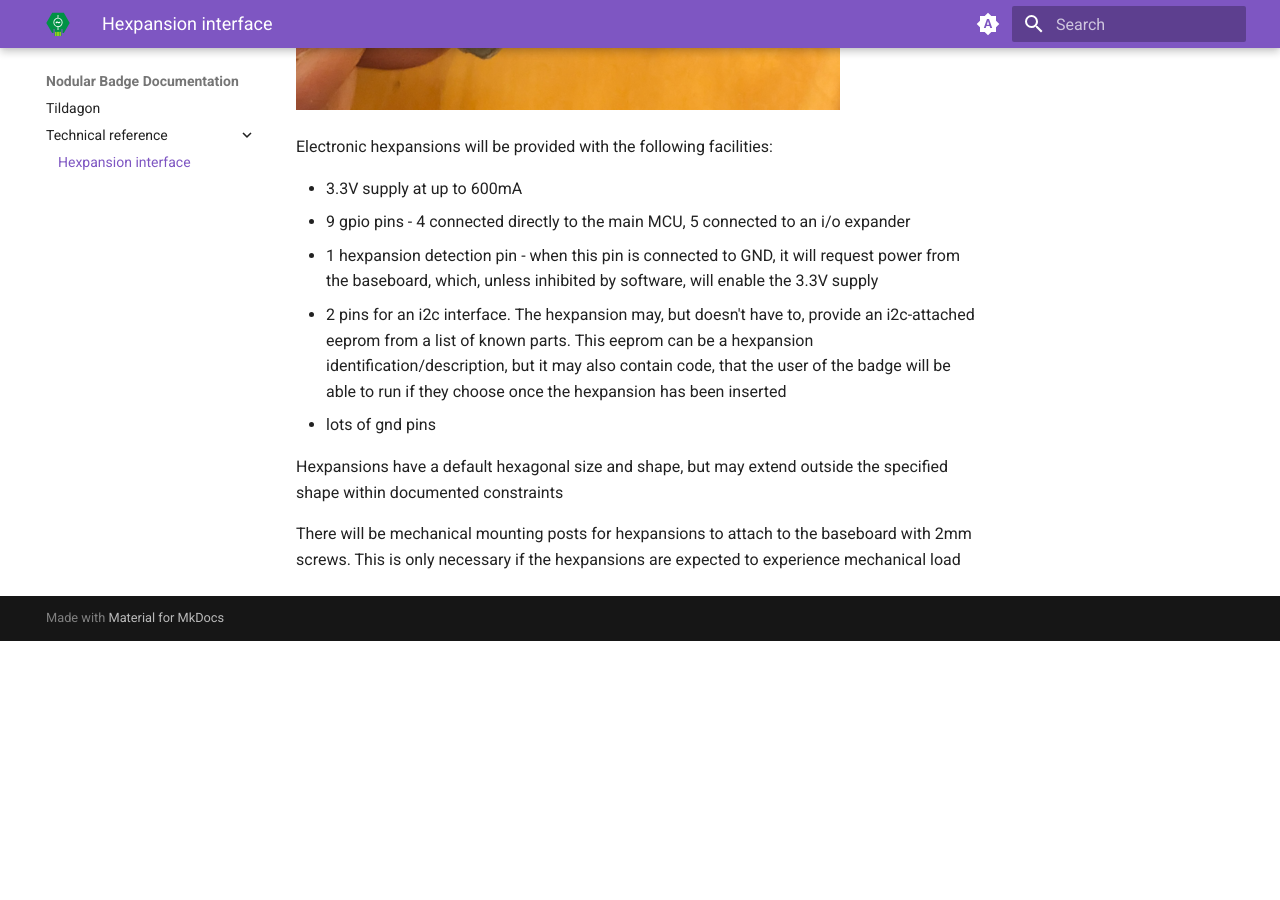
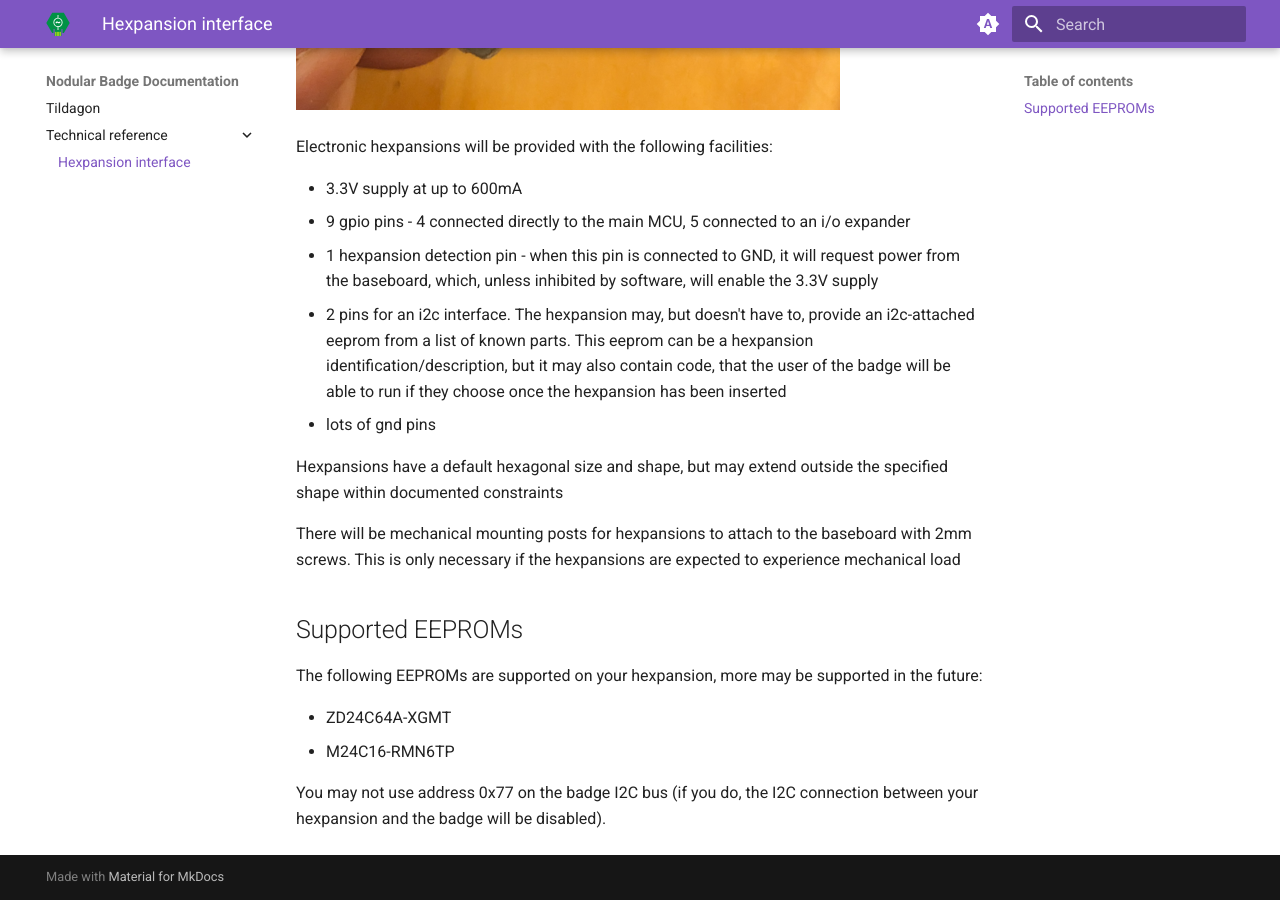
Before and after one commit to emfcamp/badge-2024-documentation, an MkDocs documentation site: the page built from docs/technical-reference/hexpansions.md, in a window 1280 px wide and 900 px high, scrolled down 1526 px. Built offline with MkDocs 1.6.1 and Material for MkDocs 9.7.7, drawn with Linux system fonts in a browser that asks for light colours; before the commit the page ends 2167 px from its top, so only the background shows below that.

Commit message:
List supported EEPROMs

```diff
--- a/docs/technical-reference/hexpansions.md
+++ b/docs/technical-reference/hexpansions.md
@@ -21,3 +21,12 @@ Electronic hexpansions will be provided with the following facilities:
 Hexpansions have a default hexagonal size and shape, but may extend outside the specified shape within documented constraints
 
 There will be mechanical mounting posts for hexpansions to attach to the baseboard with 2mm screws. This is only necessary if the hexpansions are expected to experience mechanical load
+
+## Supported EEPROMs
+
+The following EEPROMs are supported on your hexpansion, more may be supported in the future:
+
+* ZD24C64A-XGMT
+* M24C16-RMN6TP
+
+You may not use address 0x77 on the badge I2C bus (if you do, the I2C connection between your hexpansion and the badge will be disabled).
```
Also changed, not shown: docs/index.md (+1 -1 lines).
